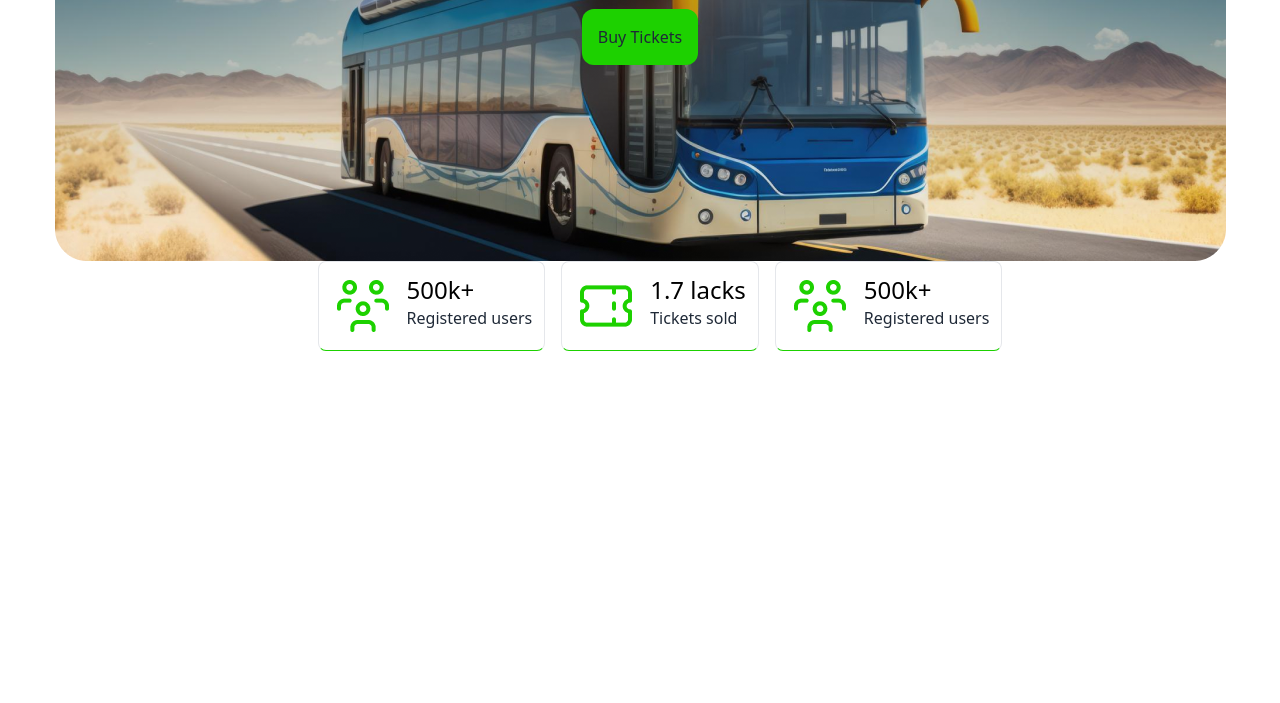
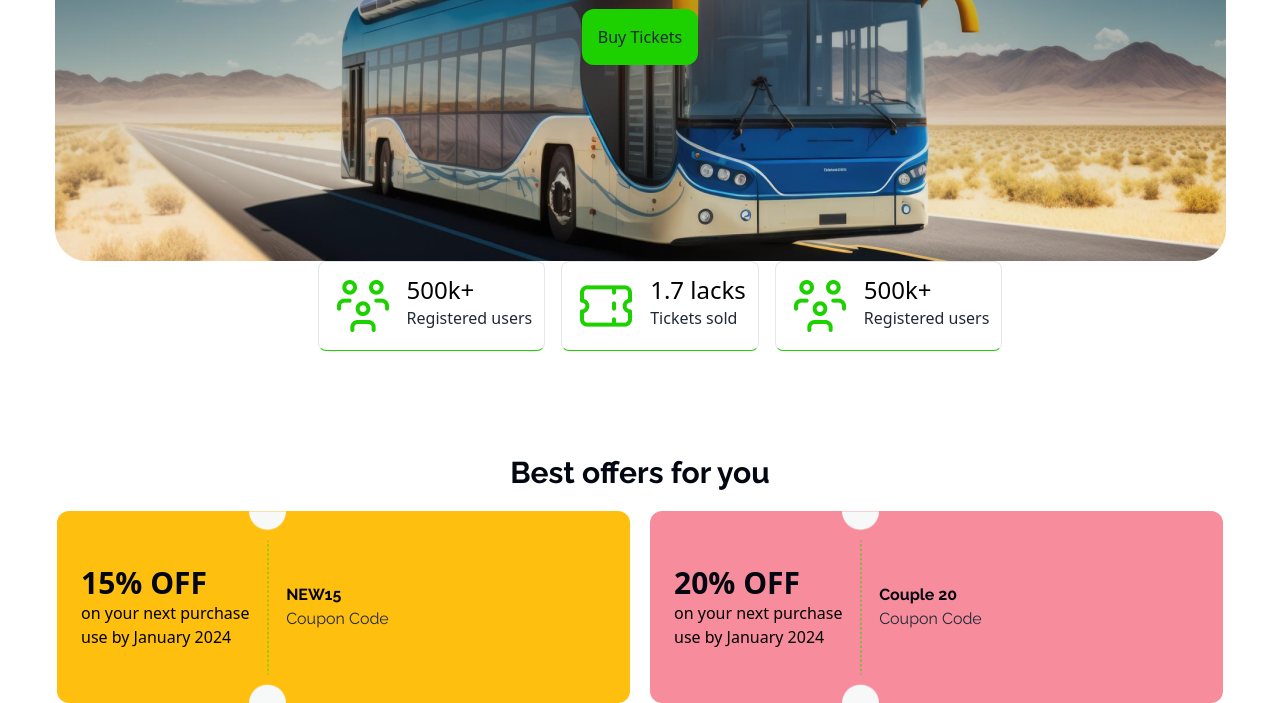
Before and after one commit to rajalishikh/TICKET-BOOKING-WEBSITE-FOR-BUS, a plain HTML site: page index.html in a window 1280 px wide. Shown: the part 551-1254 px from the top of the page. Before the commit the page ends 1018 px from the top, so only its background shows below. Drawn offline with nearby package versions, Linux system fonts and the light colour scheme.

Commit message:
In this program I make a best offer cart

```diff
--- a/css/font.css
+++ b/css/font.css
@@ -8,3 +8,6 @@
   left: 20px;
   bottom: 80px;
 }
+.work {
+  width: 573px;
+}
--- a/index.html
+++ b/index.html
@@ -47,7 +47,7 @@
               <li><a>Search</a></li>
             </ul>
           </div>
-          <p class="text-xl text-[#030712] font-extrabold mr-3">Raj-Tickets</p>
+          <p class="text-xl text-[#030712] font-extrabold mr-3">RAJ-Tickets</p>
         </div>
         <div class="navbar-center hidden lg:flex">
           <ul class="menu menu-horizontal px-1">
@@ -76,7 +76,7 @@
           <div class="text-center gap-3">
             <h2 class="text-[#FFFFFF] lg:text-6xl sm:text-3xl font-extrabold">
               End-to-End Travel with <br />
-              <span class="text-[#1DD100] text-center">Raj Paribahan</span>
+              <span class="text-[#1DD100] text-center">RAJ Paribahan</span>
             </h2>
             <p class="mt-3 text-[#FFFFFF]">
               Yes, you can run unit tests and view the results directly within
@@ -88,7 +88,7 @@
             </button>
           </div>
         </div>
-        <!-- card section start   -->
+        <!-- card section start not important   -->
         <div class="position">
           <div
             class="lg:flex sm:flex-col justify-center lg:flex-row gap-4 mb-6"
@@ -127,14 +127,69 @@
         </div>
       </div>
       <!-- card section end  -->
-    </section>
+
     <!-- home page section end  -->
 
+
+     <div>
+    </section>
     <!-- best offer section start  -->
+     <!-- ................................................................................ -->
 
-    <section class="mt-9"></section>
+    <h3 class="text-[#030712] font-bold text-3xl text-center font_custom mb-5">
+      Best offers for you
+    </h3>
+    <div
+      class="lg:flex sm:flex-row justify-center lg:gap-5 sm:gap-3 lg:mb-0 sm:mb-4"
+    >
+
+
+      <div
+        class="bg-[#FFBF0F] flex h-48 text-start items-center p-6 rounded-xl work"
+      >
+        <div>
+          <h4 class="text-[#030712] font-bold text-3xl">15% OFF</h4>
+          <p class="text-black">
+            on your next purchase <br />
+            <span class="text[#03071280]">use by January 2024</span>
+          </p>
+        </div>
+        <div>
+          <img class="h-48" src="images/info-devider.png" alt="" srcset="" />
+        </div>
+        <div>
+          <h4 class="font_custom text-[#030712] font-bold">NEW15</h4>
+          <p class="font_custom text[#03071266]">Coupon Code</p>
+        </div>
+      </div>
+      <!-- cart 2 -->
+      <div
+        class="bg-[#F78C9C] flex h-48 text-start items-center p-6 rounded-xl work"
+      >
+        <div>
+          <h4 class="text-[#030712] font-bold text-3xl">20% OFF</h4>
+          <p class="text-black">
+            on your next purchase <br />
+            <span class="text[#03071280]">use by January 2024</span>
+          </p>
+        </div>
+        <div>
+          <img class="h-48" src="images/info-devider.png" alt="" srcset="" />
+        </div>
+        <div>
+          <h4 class="font_custom text-[#030712] font-bold">Couple 20</h4>
+          <p class="font_custom text[#03071266]">Coupon Code</p>
+        </div>
+      </div>
+    </div>
+     </div>
+
     <!-- best offer section end  -->
-    <!-- Main /ticket booking section start  -->
+     <!-- ................................................................................ -->
+
+
+
+    <!-- Main /ticket booking section start very important section   -->
 
     <section></section>
     <!--  Main /ticket booking section end  -->
```
